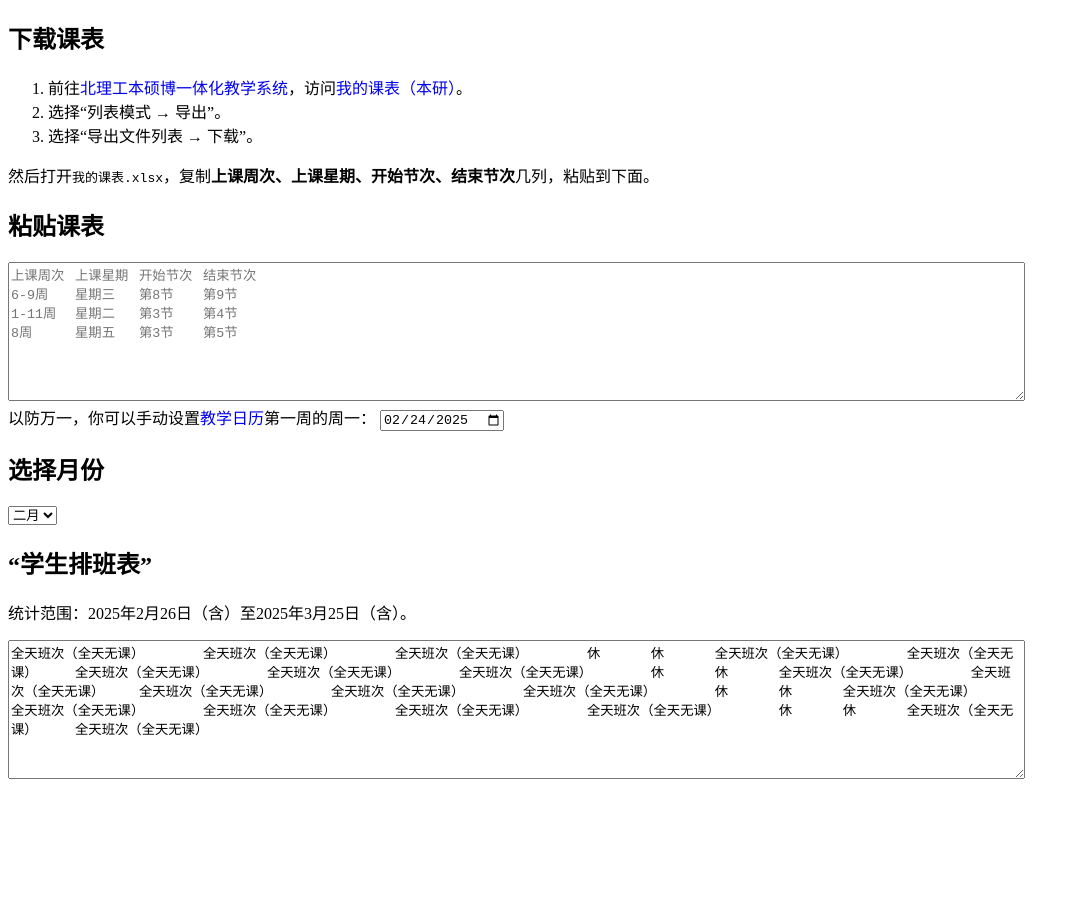
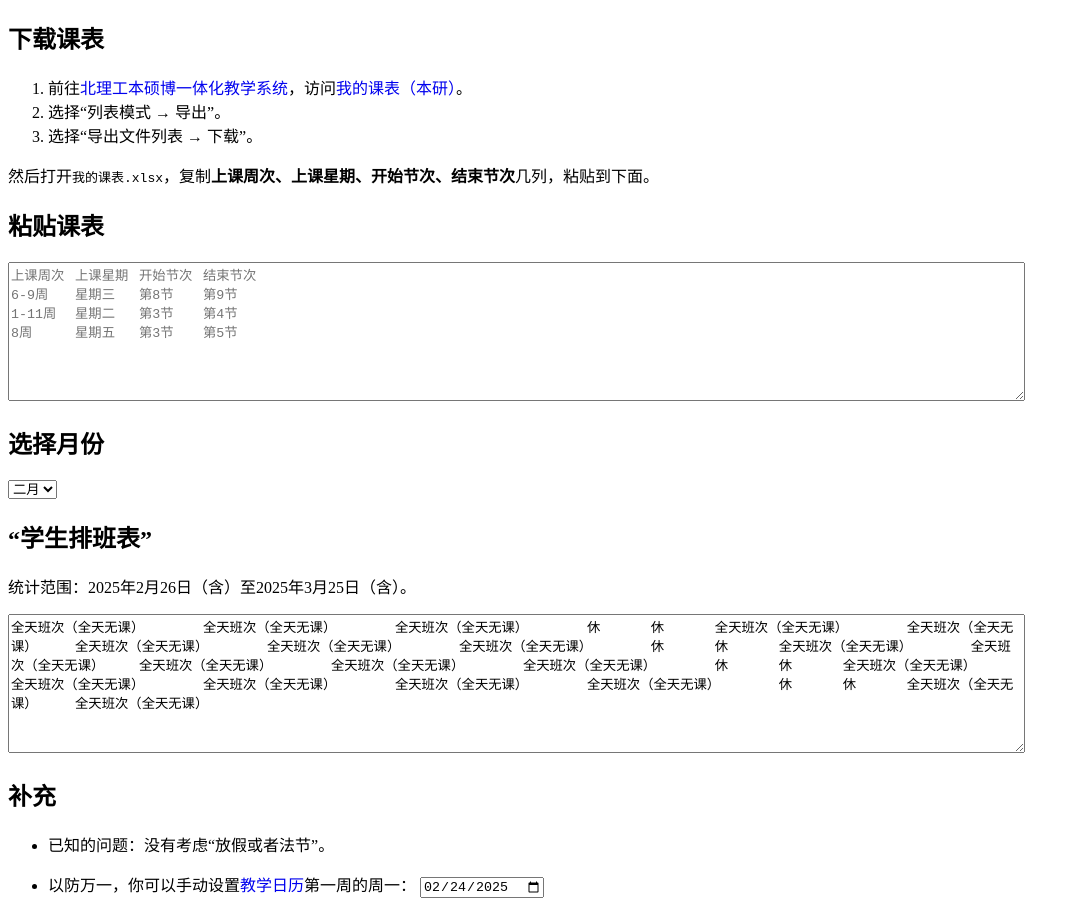
Before and after one commit to YDX-2147483647/tributary, a Vue app: page / in a window 1280 px wide. Shown: the whole page, without its empty margins (0-1080 px from the left). Before the commit the page ends 800 px from the top, so only its background shows below. Built offline with nearby package versions, Linux system fonts and the light colour scheme.

Commit message:
docs: 记录已知的问题

```diff
--- a/src/App.vue
+++ b/src/App.vue
@@ -43,14 +43,6 @@ function format_date(date: Date): string {
         <textarea id="schedule" v-model="schedule" required :placeholder="example_schedule"></textarea>
       </label>
 
-
-      <section>
-        <label for="date">
-          以防万一，你可以手动设置<a href="https://jwb.bit.edu.cn/jxrlsksj/2b85d60cc8fc4ccea17f5c86c01fffb3.htm">教学日历</a>第一周的周一：
-          <input type="date" id="date" v-model="first_date" required />
-        </label>
-      </section>
-
       <label for="month">
         <h2>选择月份</h2>
         <select id="month" required v-model="month">
@@ -68,6 +60,23 @@ function format_date(date: Date): string {
       统计范围：{{ format_date(date_range[0]) }}（含）至{{ format_date(date_range[1]) }}（含）。
     </p>
     <textarea>{{ result }}</textarea>
+
+    <section>
+      <h2>补充</h2>
+      <ul>
+        <li>
+          <p>已知的问题：没有考虑“放假或者法节”。</p>
+        </li>
+        <li>
+          <form>
+            <label for="date">
+              以防万一，你可以手动设置<a href="https://jwb.bit.edu.cn/jxrlsksj/2b85d60cc8fc4ccea17f5c86c01fffb3.htm">教学日历</a>第一周的周一：
+              <input type="date" id="date" v-model="first_date" required />
+            </label>
+          </form>
+        </li>
+      </ul>
+    </section>
   </main>
 </template>
 
```
